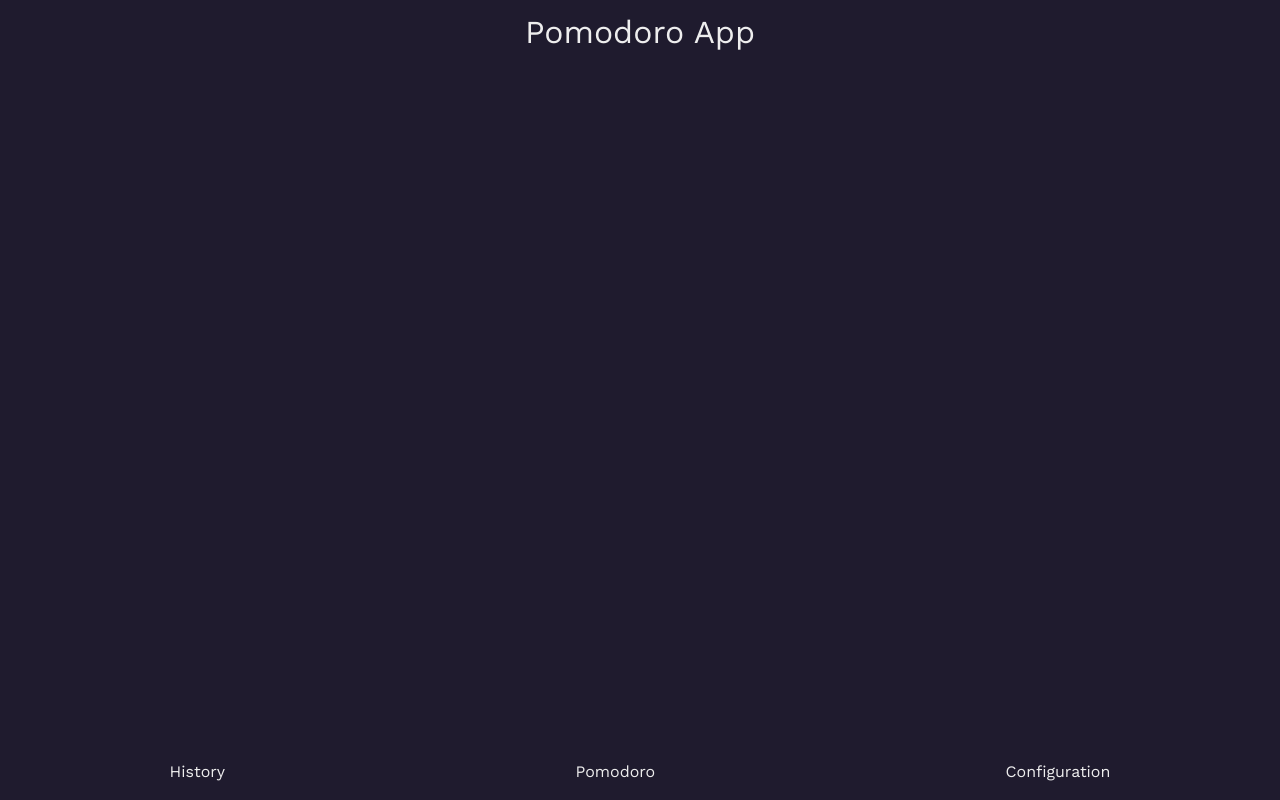
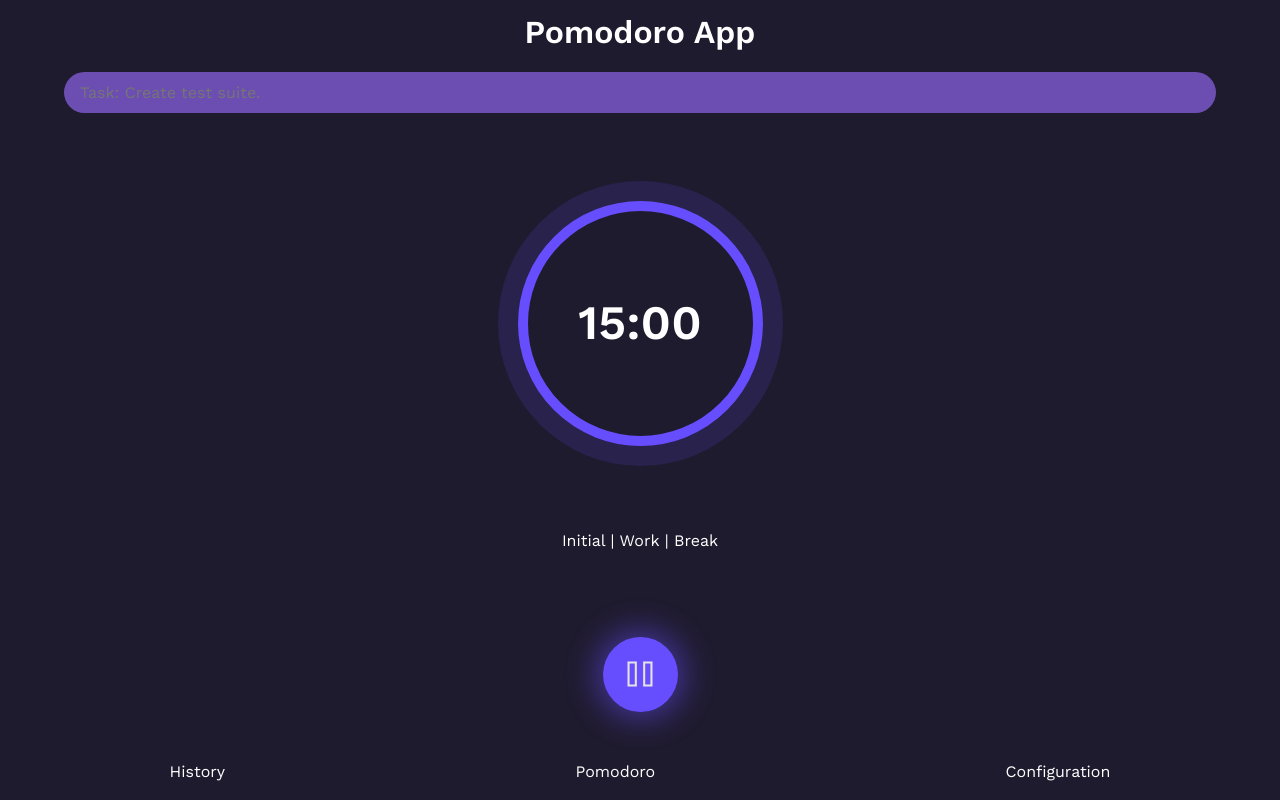
Before and after one commit to thxDuck/pomodoro, an Angular app: page / in a window 1280 px wide. Built offline with nearby package versions, Linux system fonts and the light colour scheme.

Commit message:
Start adding style on button and timer

```diff
--- a/src/app/app.component.scss
+++ b/src/app/app.component.scss
@@ -8,6 +8,7 @@
 		margin-bottom: 1.5rem;
 		text-align: center;
 		font-size: 2rem;
+		font-weight: 600;
 	}
 	.body {
 		display: flex;
--- a/src/app/app.routes.ts
+++ b/src/app/app.routes.ts
@@ -2,7 +2,7 @@ import { Routes } from '@angular/router';
 import { PomodoroComponent } from './components/pomodoro/pomodoro.component';
 
 export const routes: Routes = [
-	{ path: 'pomodoro', component: PomodoroComponent },
+	{ path: '', component: PomodoroComponent },
 	// { path: "config", component: ConfigComponent },
 	// { path: "tasks", component: TaskComponent },
 ];
--- a/src/app/components/pomodoro/pomodoro.component.html
+++ b/src/app/components/pomodoro/pomodoro.component.html
@@ -15,7 +15,10 @@
     </div>
 
     <div class="action">
-        <button class="action__button">▶️ / ⏯️</button>
+        <button class="action__button">
+            <img src="images/icons/pause_icon.svg" alt="">
+
+        </button>
     </div>
 
 </section>
--- a/src/app/components/pomodoro/pomodoro.component.scss
+++ b/src/app/components/pomodoro/pomodoro.component.scss
@@ -33,16 +33,16 @@
 		flex-direction: column;
 		justify-content: center;
 
-		min-width: 250px;
-		width: 500px;
-		max-width: 66vw;
+		width: 225px;
 
-		min-height: 250px;
-		height: 500px;
-		max-height: 66vw;
+		height: 225px;
 
-		border: 1px solid violet;
+		border: 10px solid $color-primary;
 		border-radius: 100%;
+
+		box-shadow: 0px 0px 0px 20px rgba(102, 78, 255, 0.15);
+		-webkit-box-shadow: 0px 0px 0px 20px rgba(102, 78, 255, 0.15);
+		-moz-box-shadow: 0px 0px 0px 20px rgba(102, 78, 255, 0.15);
 
 		&__counter {
 			text-align: center;
@@ -50,4 +50,30 @@
 			font-weight: 600;
 		}
 	}
+
+	.action .action__button {
+		width: 75px;
+		height: 75px;
+		border-radius: 100%;
+
+		display: flex;
+		flex-direction: column;
+		justify-content: center;
+		align-items: center;
+
+		text-align: center;
+		background-color: $color-primary;
+
+		box-shadow: 0px 0px 30px 8px rgba(102, 78, 255, 0.47);
+		-webkit-box-shadow: 0px 0px 30px 8px rgba(102, 78, 255, 0.47);
+		-moz-box-shadow: 0px 0px 30px 8px rgba(102, 78, 255, 0.47);
+
+		img {
+			width: 50px;
+			transition: all 0.3s;
+			&:hover {
+				transform: scale(1.1);
+			}
+		}
+	}
 }
--- /dev/null
+++ b/src/scss/reset-css.scss
@@ -0,0 +1,140 @@
+
+/* http://meyerweb.com/eric/tools/css/reset/
+   v2.0 | 20110126
+   License: none (public domain)
+*/
+
+html,
+body,
+div,
+span,
+applet,
+object,
+iframe,
+h1,
+h2,
+h3,
+h4,
+h5,
+h6,
+p,
+blockquote,
+pre,
+a,
+abbr,
+acronym,
+address,
+big,
+cite,
+code,
+del,
+dfn,
+em,
+img,
+ins,
+kbd,
+q,
+s,
+samp,
+small,
+strike,
+strong,
+sub,
+sup,
+tt,
+var,
+b,
+u,
+i,
+center,
+dl,
+dt,
+dd,
+ol,
+ul,
+li,
+fieldset,
+form,
+label,
+legend,
+table,
+caption,
+tbody,
+tfoot,
+thead,
+tr,
+th,
+td,
+article,
+aside,
+canvas,
+details,
+embed,
+figure,
+figcaption,
+footer,
+header,
+hgroup,
+menu,
+nav,
+output,
+ruby,
+section,
+summary,
+time,
+mark,
+audio,
+video {
+	margin: 0;
+	padding: 0;
+	border: 0;
+	font-size: 100%;
+	font: inherit;
+	vertical-align: baseline;
+}
+
+/* HTML5 display-role reset for older browsers */
+article,
+aside,
+details,
+figcaption,
+figure,
+footer,
+header,
+hgroup,
+menu,
+nav,
+section {
+	display: block;
+}
+
+body {
+	line-height: 1;
+}
+
+ol,
+ul {
+	list-style: none;
+}
+
+blockquote,
+q {
+	quotes: none;
+}
+
+blockquote:before,
+blockquote:after,
+q:before,
+q:after {
+	content: "";
+	content: none;
+}
+
+table {
+	border-collapse: collapse;
+	border-spacing: 0;
+}
+
+input, button {
+  all: unset;
+}
--- a/src/scss/variables.scss
+++ b/src/scss/variables.scss
@@ -1,5 +1,5 @@
 $color-dark: #1f1b2e;
-$color-white: #eeeeee;
+$color-white: #ffffff;
 $color-primary: #664eff;
 $color-secondary: #6c4eb3;
 
--- a/src/styles.scss
+++ b/src/styles.scss
@@ -1,144 +1,5 @@
 @import "./scss/variables.scss";
-
-/* http://meyerweb.com/eric/tools/css/reset/
-   v2.0 | 20110126
-   License: none (public domain)
-*/
-
-html,
-body,
-div,
-span,
-applet,
-object,
-iframe,
-h1,
-h2,
-h3,
-h4,
-h5,
-h6,
-p,
-blockquote,
-pre,
-a,
-abbr,
-acronym,
-address,
-big,
-cite,
-code,
-del,
-dfn,
-em,
-img,
-ins,
-kbd,
-q,
-s,
-samp,
-small,
-strike,
-strong,
-sub,
-sup,
-tt,
-var,
-b,
-u,
-i,
-center,
-dl,
-dt,
-dd,
-ol,
-ul,
-li,
-fieldset,
-form,
-label,
-legend,
-table,
-caption,
-tbody,
-tfoot,
-thead,
-tr,
-th,
-td,
-article,
-aside,
-canvas,
-details,
-embed,
-figure,
-figcaption,
-footer,
-header,
-hgroup,
-menu,
-nav,
-output,
-ruby,
-section,
-summary,
-time,
-mark,
-audio,
-video {
-	margin: 0;
-	padding: 0;
-	border: 0;
-	font-size: 100%;
-	font: inherit;
-	vertical-align: baseline;
-}
-
-/* HTML5 display-role reset for older browsers */
-article,
-aside,
-details,
-figcaption,
-figure,
-footer,
-header,
-hgroup,
-menu,
-nav,
-section {
-	display: block;
-}
-
-body {
-	line-height: 1;
-}
-
-ol,
-ul {
-	list-style: none;
-}
-
-blockquote,
-q {
-	quotes: none;
-}
-
-blockquote:before,
-blockquote:after,
-q:before,
-q:after {
-	content: "";
-	content: none;
-}
-
-table {
-	border-collapse: collapse;
-	border-spacing: 0;
-}
-
-input {
-  all: unset;
-}
+@import "./scss/reset-css.scss";
 
 
 html[data-theme="dark"] {
```
Also changed, not shown: public/images/icons/pause_icon.svg (added), public/images/icons/play_icon.svg (added).
